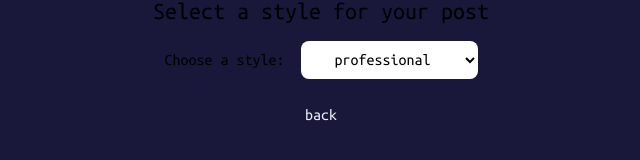
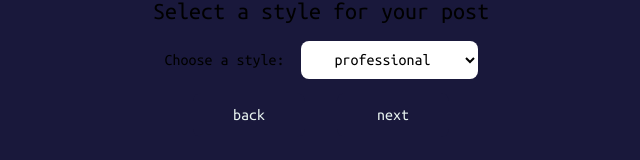
Before and after one commit to rayray39/hokkien-mee, a Next.js app: page /SelectStyle in a window 1280 px wide. Shown: the part 334-494 px from the top of the page, without its empty margins (319-959 px from the left). Built offline with nearby package versions, Linux system fonts and the light colour scheme.

Commit message:
Make select component a controlled component

```diff
--- a/src/app/MainContent/page.tsx
+++ b/src/app/MainContent/page.tsx
@@ -14,6 +14,7 @@ export default function MainContent() {
     }
 
     const goBack = () => {
+        // go back to home page
         router.back();
     }
 
--- a/src/app/SelectStyle/page.tsx
+++ b/src/app/SelectStyle/page.tsx
@@ -1,12 +1,24 @@
 'use client'
 import { useRouter } from "next/navigation";
 import NavButton from "../Components/NavButton";
+import { useState } from "react";
 
 export default function SelectStyle() {
     const router = useRouter();
+    const [selectedStyle, setSelectedStyle] = useState<string>('professional');
+
+    const goToNextPage = () => {
+        // go to next page
+        logSelectedStyle();
+    }
 
     const goBack = () => {
+        // go back to main content page
         router.back();
+    }
+
+    const logSelectedStyle = () => {
+        console.log(`selected style: ${selectedStyle}`);
     }
 
     return (
@@ -15,7 +27,13 @@ export default function SelectStyle() {
 
             <div className="w-full text-center">
                 <label htmlFor="style-select" className="mr-4">Choose a style:</label>
-                <select name="style-select" id="style-select" className="mt-[14px] py-[10px] px-[30px] rounded-lg bg-white">
+                <select
+                    name="style-select"
+                    id="style-select"
+                    className="mt-[14px] py-[10px] px-[30px] rounded-lg bg-white"
+                    value={selectedStyle}
+                    onChange={(event) => setSelectedStyle(event.target.value)}
+                >
                     <option value="professional">professional</option>
                     <option value="achievement">achievement</option>
                     <option value="storytelling">storytelling</option>
@@ -23,8 +41,9 @@ export default function SelectStyle() {
                 </select>
             </div>
 
-            <div className="text-center">
+            <div className="flex justify-center space-x-8">
                 <NavButton buttonText="back" onClickHandler={goBack} />
+                <NavButton buttonText="next" onClickHandler={goToNextPage} />
             </div>
         </div>
     );
```
